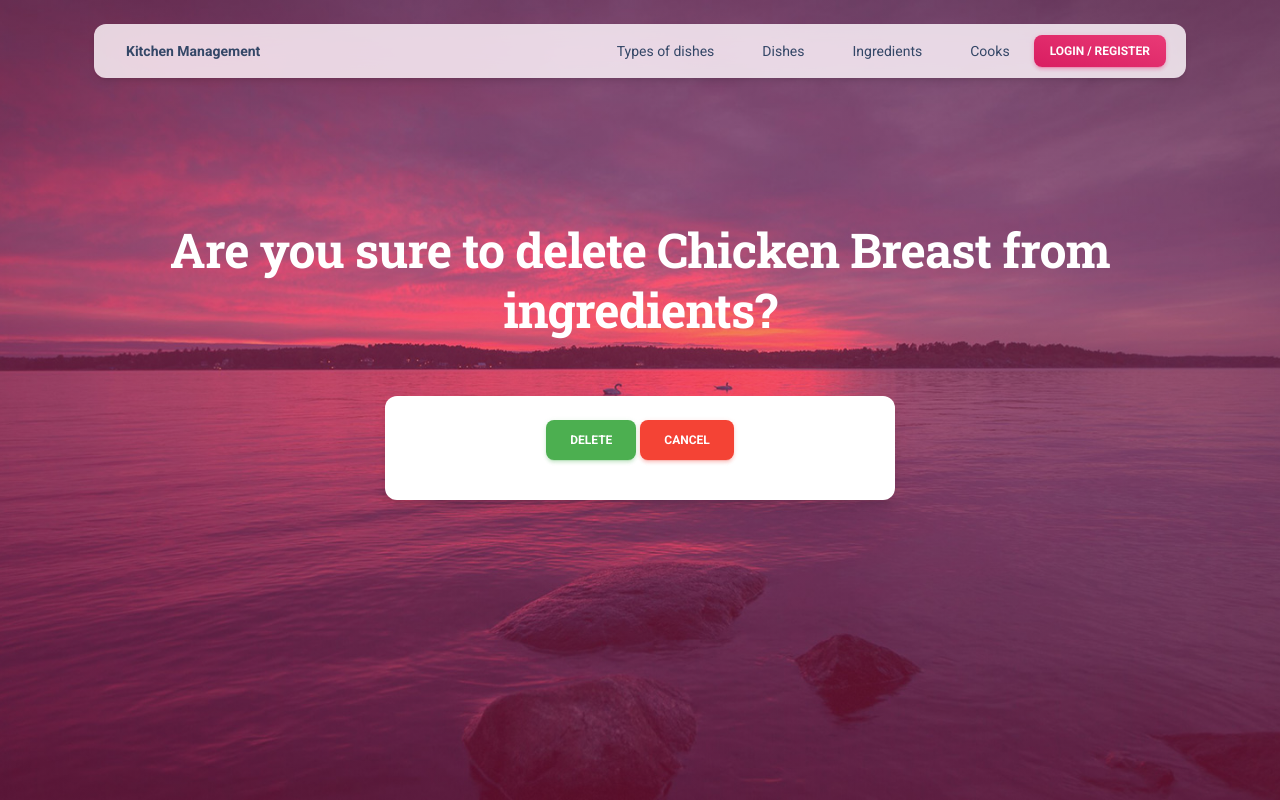
After one commit to ArturDrzazga/kitchen-management, a Django app: page /ingredients/1/delete/ in a window 1280 px wide. The commit adds this page. Run offline with Django 5.2, Linux system fonts and the light colour scheme; data comes from the database, SQL or seed files in the repository; some libraries are stand-ins or nearby versions.

Commit message:
added delete view for ingredients

```diff
--- a/kitchen_app/urls.py
+++ b/kitchen_app/urls.py
@@ -9,7 +9,7 @@ from kitchen_app.views import (index,
                                DishesCreateView,
                                DishesUpdateView,
                                DishesDeleteView,
-                               IngredientsListView, IngredientsCreateView, IngredientsUpdateView)
+                               IngredientsListView, IngredientsCreateView, IngredientsUpdateView, IngredientsDeleteView)
 
 urlpatterns = [
     path("", index, name="index"),
@@ -55,6 +55,10 @@ urlpatterns = [
     path("ingredients/<int:pk>/update/",
          IngredientsUpdateView.as_view(),
          name="ingredient-update"),
+
+    path("ingredients/<int:pk>/delete/",
+         IngredientsDeleteView.as_view(),
+         name="ingredient-delete"),
 ]
 
 app_name = "kitchen_app"
--- a/kitchen_app/views.py
+++ b/kitchen_app/views.py
@@ -84,3 +84,8 @@ class IngredientsUpdateView(generic.UpdateView):
     model = Ingredient
     form_class = IngredientForm
     success_url = reverse_lazy("kitchen_app:ingredient-list")
+
+
+class IngredientsDeleteView(generic.DeleteView):
+    model = Ingredient
+    success_url = reverse_lazy("kitchen_app:ingredient-list")
--- /dev/null
+++ b/templates/kitchen_app/ingredient_confirm_delete.html
@@ -0,0 +1,21 @@
+{% extends "base.html" %}
+{% load crispy_forms_filters %}
+
+{% block content %}
+  <h1 class="text-white pt-3 mt-n5">Are you sure to delete {{ ingredient.name }} from ingredients?</h1>
+  <div class="container py-5">
+    <div class="row justify-content-center">
+      <div class="col-lg-6 col-md-8">
+        <div class="card p-4 shadow-lg">
+          <form action="" method="post">
+            {% csrf_token %}
+
+            <input type="submit" value="Delete" class="btn btn-primary btn-success">
+            <a href="{% url "kitchen_app:ingredient-list" %}" class="btn btn-primary btn-danger">Cancel</a>
+          </form>
+        </div>
+      </div>
+    </div>
+  </div>
+
+{% endblock %}
--- a/templates/kitchen_app/ingredient_list.html
+++ b/templates/kitchen_app/ingredient_list.html
@@ -27,7 +27,9 @@
           </a>
         </td>
         <td>
-          Delete
+          <a href="{% url "kitchen_app:ingredient-delete" pk=ingredient.id %}" class="btn-outline-light text-white">
+            Delete
+          </a>
         </td>
       </tr>
     {% endfor %}
```
